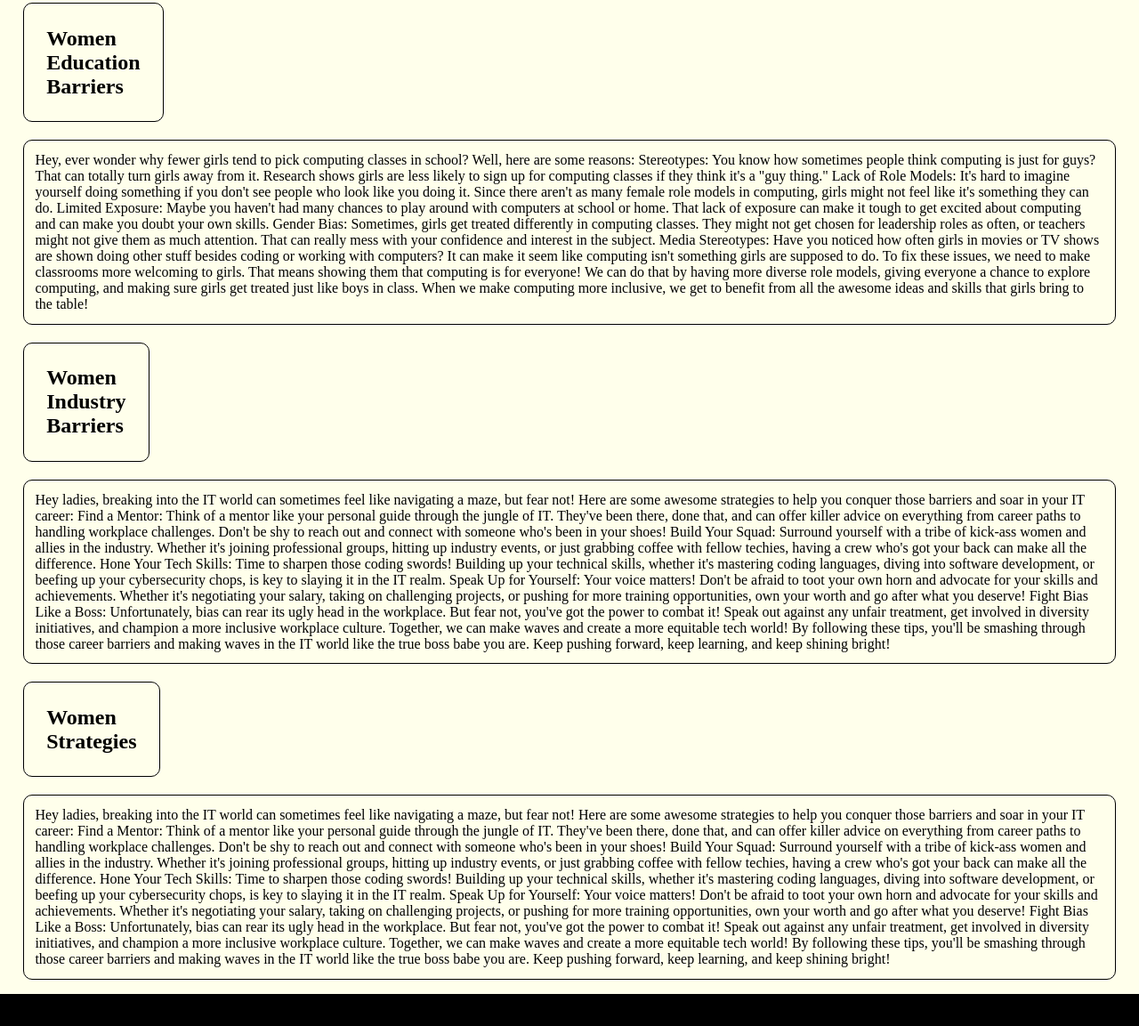
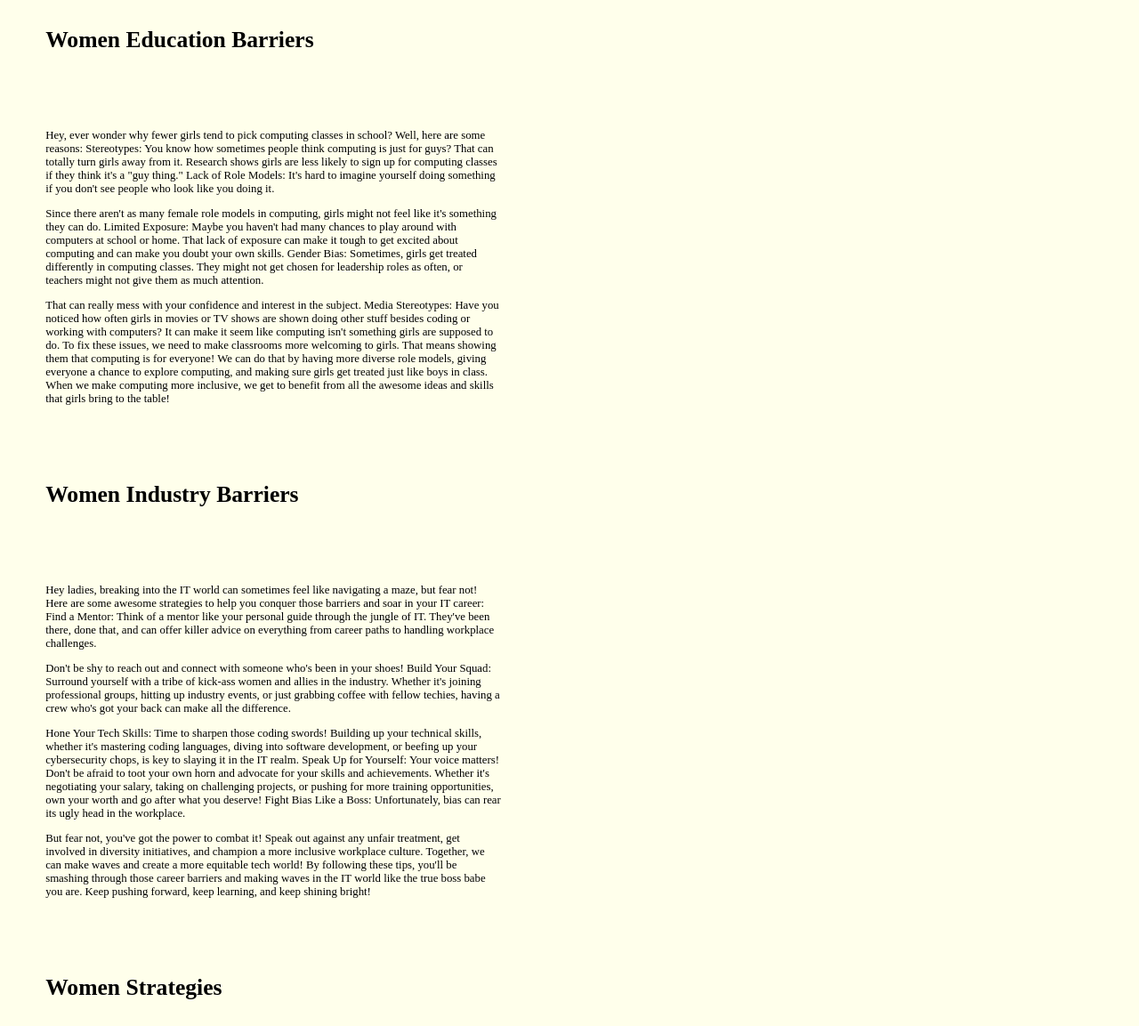
Before and after one commit to Wadicul12/Website-2024---Nicholas-Sok, a plain HTML site: page page_2.html in a window 1280 px wide. Shown: the part 324-1477 px from the top of the page at 89% size. Drawn offline with Linux system fonts and the light colour scheme.

Commit message:
Commit 5 For Date:13/03/24

```diff
--- a/page_2.html
+++ b/page_2.html
@@ -19,54 +19,80 @@
             </div>
             <div class="main_paragraphs">
                 <h2>Women Education Barriers</h2>
-                <p class="paragraphs">
+                <div class="women_education_barriers">
+                    <div class="container">
+                        <p>
                             Hey, ever wonder why fewer girls tend to pick computing classes in school? Well, here are some reasons:
                             Stereotypes: You know how sometimes people think computing is just for guys? That can totally turn girls away from it.
                             Research shows girls are less likely to sign up for computing classes if they think it's a "guy thing."
                             Lack of Role Models: It's hard to imagine yourself doing something if you don't see people who look like you doing it.
+                        </p>
+                        <p>
                             Since there aren't as many female role models in computing, girls might not feel like it's something they can do.
                             Limited Exposure: Maybe you haven't had many chances to play around with computers at school or home.
                             That lack of exposure can make it tough to get excited about computing and can make you doubt your own skills.
                             Gender Bias: Sometimes, girls get treated differently in computing classes. They might not get chosen for leadership
-                    roles as often, or teachers might not give them as much attention. That can really mess with your confidence and interest in the subject.
+                            roles as often, or teachers might not give them as much attention.
+                        </p>
+                        <p>
+                            That can really mess with your confidence and interest in the subject.
                             Media Stereotypes: Have you noticed how often girls in movies or TV shows are shown doing other stuff besides coding or working with computers?
                             It can make it seem like computing isn't something girls are supposed to do. To fix these issues, we need to make classrooms more welcoming to girls.
                             That means showing them that computing is for everyone! We can do that by having more diverse role models, giving everyone a chance to explore computing,
                             and making sure girls get treated just like boys in class. When we make computing more inclusive,
                             we get to benefit from all the awesome ideas and skills that girls bring to the table!
                         </p>
+                    </div>
+                </div>
                 <h2>Women Industry Barriers</h2>
-                <p class="paragraphs">
+                <div class="women_industry_barriers">
+                    <div class="container">
+                        <p>
+                            Hey ladies, breaking into the IT world can sometimes feel like navigating a maze, but fear not!
+                            Here are some awesome strategies to help you conquer those barriers and soar in your IT career:
+                            Find a Mentor: Think of a mentor like your personal guide through the jungle of IT.
+                            They've been there, done that, and can offer killer advice on everything from career paths to handling workplace challenges.
+                        </p>
+                        <p>
+                            Don't be shy to reach out and connect with someone who's been in your shoes!
+                            Build Your Squad: Surround yourself with a tribe of kick-ass women and allies in the industry.
+                            Whether it's joining professional groups, hitting up industry events, or just grabbing coffee with fellow techies,
+                            having a crew who's got your back can make all the difference.
+                        </p>
+                        <p>
+                            Hone Your Tech Skills: Time to sharpen those coding swords! Building up your technical skills,
+                            whether it's mastering coding languages, diving into software development, or beefing up your cybersecurity chops, is key to slaying it in the IT realm.
+                            Speak Up for Yourself: Your voice matters! Don't be afraid to toot your own horn and advocate for your skills and achievements.
+                            Whether it's negotiating your salary, taking on challenging projects, or pushing for more training opportunities, own your worth and go after what you deserve!
+                            Fight Bias Like a Boss: Unfortunately, bias can rear its ugly head in the workplace.
+                        </p>
+                        <p>
+                            But fear not, you've got the power to combat it!
+                            Speak out against any unfair treatment, get involved in diversity initiatives, and champion a more inclusive workplace culture.
+                            Together, we can make waves and create a more equitable tech world!
+                            By following these tips, you'll be smashing through those career barriers and making waves in the IT world like the true boss babe you are.
+                            Keep pushing forward, keep learning, and keep shining bright!
+                        </p>
+                    </div>
+                </div>
+                <h2>Women Strategies</h2>
+                <div class="women_strategies">
+                    <div class="container">
+                        <p>
                             Hey ladies, breaking into the IT world can sometimes feel like navigating a maze, but fear not!
                             Here are some awesome strategies to help you conquer those barriers and soar in your IT career:
                             Find a Mentor: Think of a mentor like your personal guide through the jungle of IT.
                             They've been there, done that, and can offer killer advice on everything from career paths to handling workplace challenges.
                             Don't be shy to reach out and connect with someone who's been in your shoes!
+                        </p>
+                        <p>
                             Build Your Squad: Surround yourself with a tribe of kick-ass women and allies in the industry.
                             Whether it's joining professional groups, hitting up industry events, or just grabbing coffee with fellow techies,
-                    having a crew who's got your back can make all the difference.
-                    Hone Your Tech Skills: Time to sharpen those coding swords! Building up your technical skills,
-                    whether it's mastering coding languages, diving into software development, or beefing up your cybersecurity chops, is key to slaying it in the IT realm.
-                    Speak Up for Yourself: Your voice matters! Don't be afraid to toot your own horn and advocate for your skills and achievements.
-                    Whether it's negotiating your salary, taking on challenging projects, or pushing for more training opportunities, own your worth and go after what you deserve!
-                    Fight Bias Like a Boss: Unfortunately, bias can rear its ugly head in the workplace. But fear not, you've got the power to combat it!
-                    Speak out against any unfair treatment, get involved in diversity initiatives, and champion a more inclusive workplace culture.
-                    Together, we can make waves and create a more equitable tech world!
-                    By following these tips, you'll be smashing through those career barriers and making waves in the IT world like the true boss babe you are.
-                    Keep pushing forward, keep learning, and keep shining bright!
+                            having a crew who's got your back can make all the difference. Hone Your Tech Skills: Time to sharpen those coding swords!
+                            Building up your technical skills, whether it's mastering coding languages, diving into software development,
+                            or beefing up your cybersecurity chops, is key to slaying it in the IT realm.
                         </p>
-                <h2>Women Strategies</h2>
-                <p class="paragraphs">
-                    Hey ladies, breaking into the IT world can sometimes feel like navigating a maze, but fear not!
-                    Here are some awesome strategies to help you conquer those barriers and soar in your IT career:
-                    Find a Mentor: Think of a mentor like your personal guide through the jungle of IT.
-                    They've been there, done that, and can offer killer advice on everything from career paths to handling workplace challenges.
-                    Don't be shy to reach out and connect with someone who's been in your shoes!
-                    Build Your Squad: Surround yourself with a tribe of kick-ass women and allies in the industry.
-                    Whether it's joining professional groups, hitting up industry events, or just grabbing coffee with fellow techies,
-                    having a crew who's got your back can make all the difference.
-                    Hone Your Tech Skills: Time to sharpen those coding swords! Building up your technical skills,
-                    whether it's mastering coding languages, diving into software development, or beefing up your cybersecurity chops, is key to slaying it in the IT realm.
+                        <p>
                             Speak Up for Yourself: Your voice matters! Don't be afraid to toot your own horn and advocate for your skills and achievements.
                             Whether it's negotiating your salary, taking on challenging projects, or pushing for more training opportunities, own your worth and go after what you deserve!
                             Fight Bias Like a Boss: Unfortunately, bias can rear its ugly head in the workplace. But fear not, you've got the power to combat it!
@@ -77,6 +103,8 @@
                         </p>
                     </div>
                 </div>
+            </div>
+        </div>
         <footer>
             <h1>Website Creator</h1>
             <p>Creator - Nicholas Sok</p>
--- a/stylesheet.css
+++ b/stylesheet.css
@@ -59,24 +59,47 @@ footer {
 
 
 .introduction_to_diversity {
+    padding: 2vw;
     display: flex;
 }
 
 .diversity_advantages {
+    padding: 2vw;
     display: flex;
 }
 
 h2 {
+    font-size: 2vw;
     padding: 2vw;
-    border-radius: 10px;
-    border-color: black;
-    border-style: groove;
-    border-width: thin;
-    width: min-content;
     color: black;
 }
 
 .main_paragraphs {
+    padding: 2vw;
+    width: 70%;
+}
+
+.ai_inclusivity {
+    padding: 2vw;
+}
+
+.women_education_barriers {
+    padding: 2vw;
+}
+
+.women_industry_barriers {
+    padding: 2vw;
+}
+
+.women_strategies {
+    padding: 2vw;
+}
+
+.careers_in_it {
+    padding: 2vw;
+}
+
+.kaitiakitanga {
     padding: 2vw;
 }
 
@@ -84,14 +107,15 @@ p.container {
     column-gap: 20px;
 }
 
-.paragraphs {
-    padding: 1vw;
-    border-radius: 10px;
-    border-color: black;
-    border-style: groove;
-    border-width: thin;
+p {
+    font-size: 1vw;
+    width: 40vw;
 }
 
 li.hvr-sink {
     display: block;
 }
+
+.ai_inclusivity {
+    display: flex;
+}
```
Also changed, not shown: index.html (+5 -2 lines), page_3.html (+20 -2 lines), Images/diversity_1.avif (added), Images/diversity_2.avif (added), Images/image_1.avif (deleted), Images/nomad-family-traveling-living-van.avif (deleted), 1 other file. Lines whose indentation alone changed are shown as unchanged.
